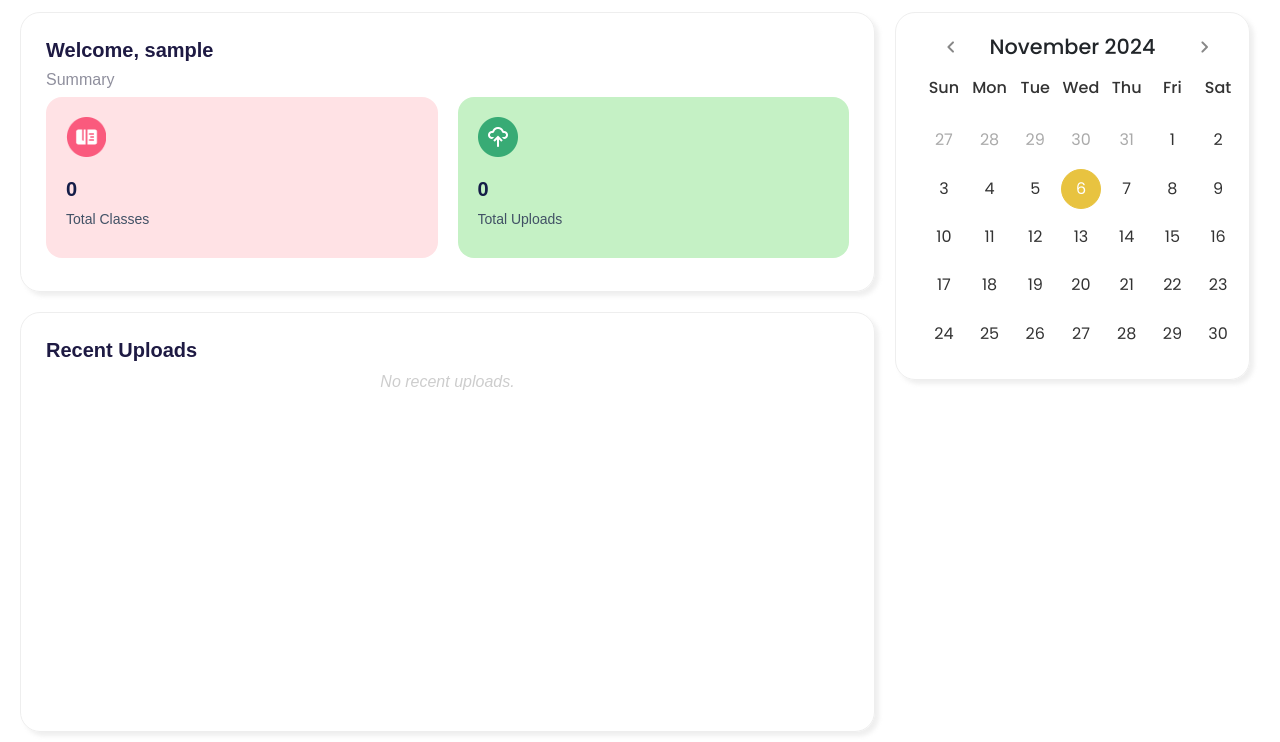
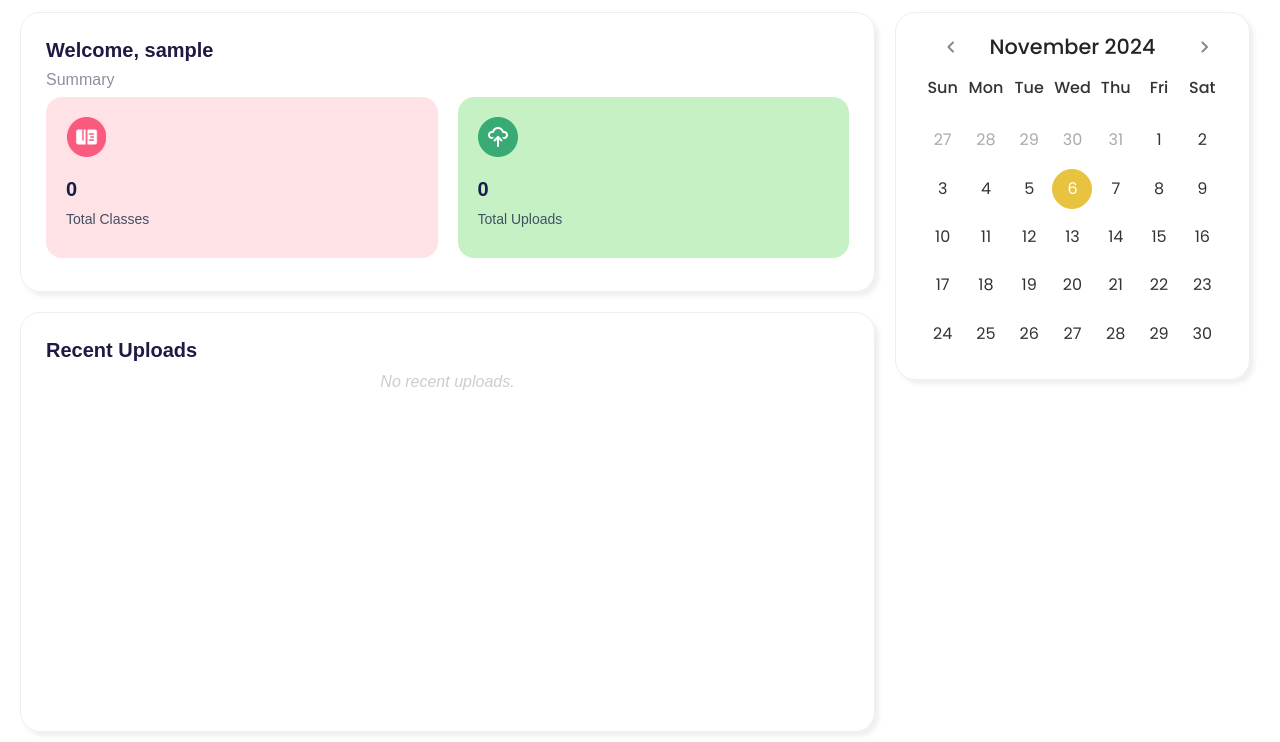
Before and after one commit to auriapple/QuilanaRW, a PHP site: page /faculty_dashboard.php in a window 1280 px wide. Shown: the part 58-800 px from the top of the page. Run offline with PHP 8.4, Linux system fonts and the light colour scheme; the visitor is signed in with stand-in values (Sample User, id 1); data that the repository does not hold is empty; some libraries are stand-ins or nearby versions; some web fonts are replaced.

Commit message:
modified

```diff
--- a/assets/css/calendar.css
+++ b/assets/css/calendar.css
@@ -55,7 +55,7 @@ header .current-date{
     display: flex;
     flex-direction: column;
     height: 100%;
-    min-width:320px;
+    min-width:300px;
     white-space: nowrap;
 }
 
```
